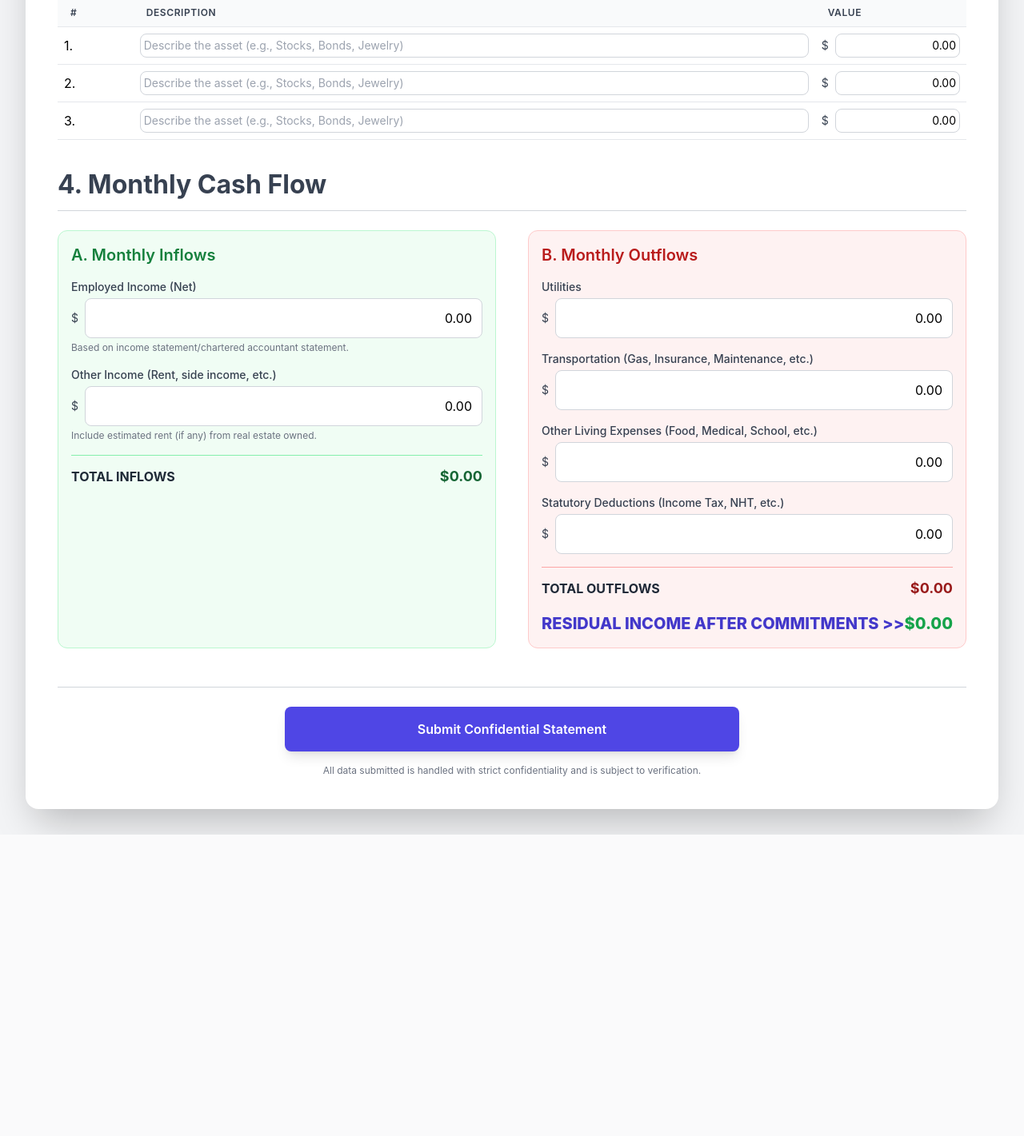
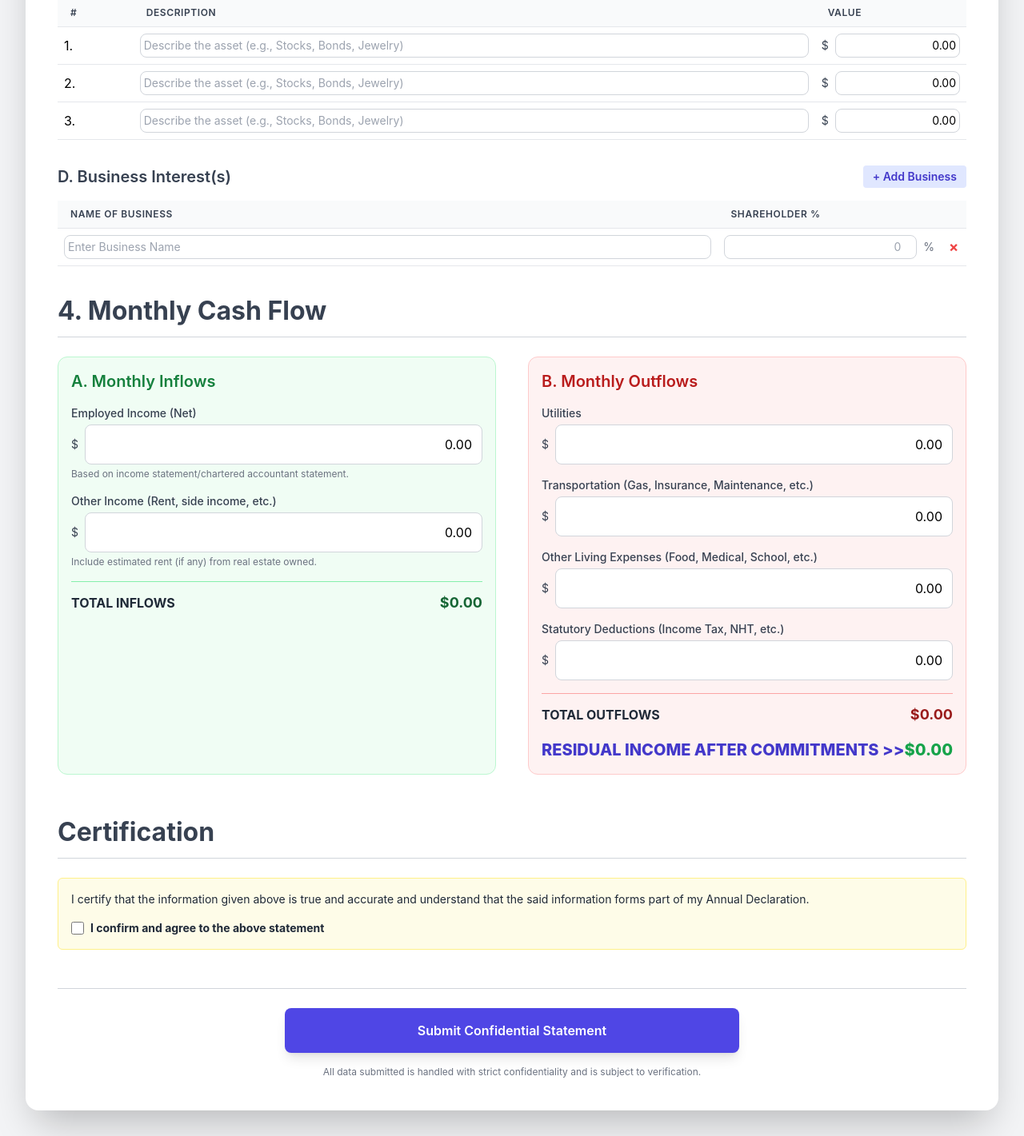
Before and after one commit to dennismachel/jng-sof, a Flask app: template templates/form.html in a window 1280 px wide. Shown: the part 1769-3190 px from the top of the page at 80% size. Before the commit the page ends 2813 px from the top, so only its background shows below. Run offline with Flask 3, Linux system fonts and the light colour scheme; the template is opened without the code that fills it, so the values that code supplies are empty; some libraries are stand-ins or nearby versions.

Commit message:
update FORM with Business

```diff
--- a/app.py
+++ b/app.py
@@ -121,6 +121,7 @@ CREATE TABLE IF NOT EXISTS StatementOfAffairs (
     total_outflows DOUBLE PRECISION,
     residual_income DOUBLE PRECISION,
     submission_year INTEGER,
+    business_interests_schedule JSONB,
     pdf_file_path TEXT
 );
 
@@ -569,8 +570,18 @@ def submit():
         motor_vehicle_schedule_json = json.dumps(motor_vehicle_schedule_list)
         real_estate_schedule_json = json.dumps(real_estate_schedule_list)
         other_non_cash_assets_schedule_json = json.dumps(other_non_cash_assets_schedule_list)
-
-
+        business_names = request.form.getlist('business_name[]')
+        business_percentages = request.form.getlist('business_percentage[]')
+        #business interests
+        business_interests_schedule_list = []
+        # Zip them together to create objects
+        for name, pct in zip(business_names, business_percentages):
+            if name.strip(): # Only save if a name was entered
+                business_interests_schedule_list.append({
+                    "name": name,
+                    "percentage": safe_float(pct)
+                })
+        business_interests_schedule_json = json.dumps(business_interests_schedule_list)
         # --- 3. INCOME & EXPENSES (Section 3) ---
 
         employed_income_net = safe_float(data.get('employed_income_net'))
@@ -610,6 +621,7 @@ def submit():
             'total_inflows': total_inflows,
             'total_outflows': total_outflows,
             'residual_income': residual_income,
+            'business_interests': business_interests_schedule_list,
             'assets': [
                 ('Real Estate', real_estate_summary),
                 ('Motor Vehicles', motor_vehicles_summary),
@@ -675,6 +687,7 @@ def submit():
                     loan_real_estate, loan_motor_vehicles, loan_furniture_equipment, current_account_overdraft,
                     other_loans_payable, other_liabilities_not_described, total_liabilities, net_worth,
                     motor_vehicle_schedule, real_estate_schedule, other_non_cash_assets_schedule,
+                    business_interests_schedule, -- <--- ADDED COLUMN
                     employed_income_net, utilities_expense, transportation_expense, other_living_expense,
                     other_income, statutory_deductions, total_inflows, total_outflows, residual_income, pdf_file_path, submission_year
                 ) VALUES (
@@ -682,6 +695,7 @@ def submit():
                     %s, %s, %s, %s, %s, %s, %s, %s, %s, %s,
                     %s, %s, %s, %s, %s, %s, %s, %s,
                     %s::jsonb, %s::jsonb, %s::jsonb,
+                    %s::jsonb, -- <--- ADDED VALUE
                     %s, %s, %s, %s, %s, %s, %s, %s, %s, %s, %s
                 )
             """, (
@@ -691,6 +705,7 @@ def submit():
                 loan_real_estate, loan_motor_vehicles, loan_furniture_equipment, current_account_overdraft,
                 other_loans_payable, other_liabilities_not_described, total_liabilities, net_worth,
                 motor_vehicle_schedule_json, real_estate_schedule_json, other_non_cash_assets_schedule_json,
+                business_interests_schedule_json, # <--- ADDED PARAM
                 employed_income_net, utilities_expense, transportation_expense, other_living_expense,
                 other_income, statutory_deductions, total_inflows, total_outflows, residual_income, pdf_gcs_path, current_year
             ))
--- a/templates/form.html
+++ b/templates/form.html
@@ -289,6 +289,26 @@
                     </div>
                 </div>
             </div>
+             <!-- D. Business/Shareholding Interests-->
+            <div class="mb-8">
+                    <div class="flex justify-between items-center mb-4">
+                        <h3 class="text-xl font-semibold text-gray-700">D. Business Interest(s)</h3>
+                        <button type="button" onclick="addBusinessRow()" class="px-3 py-1 bg-indigo-100 text-indigo-700 rounded hover:bg-indigo-200 text-sm font-semibold transition">+ Add Business</button>
+                    </div>
+                    <div class="overflow-x-auto">
+                        <table class="min-w-full divide-y divide-gray-200" id="business_table">
+                            <thead>
+                                <tr>
+                                    <th class="table-header w-3/4">Name of Business</th>
+                                    <th class="table-header w-1/4">Shareholder %</th>
+                                    <th class="table-header w-10"></th>
+                                </tr>
+                            </thead>
+                            <tbody>
+                                </tbody>
+                        </table>
+                    </div>
+                </div>
 
             <!-- SECTION 4: CASH FLOW (INCOME & EXPENSES) -->
             <h2 class="section-header">4. Monthly Cash Flow</h2>
@@ -369,7 +389,28 @@
                     </div>
                 </div>
             </div>
+            <div class="mt-12">
+                <h2 class="section-header">Certification</h2>
 
+                <div class="bg-yellow-50 border border-yellow-200 rounded-md p-4">
+                    <p class="text-gray-800 text-sm mb-4">
+                        I certify that the information given above is true and accurate and understand that the said information forms part of my Annual Declaration.
+                    </p>
+
+                    <div class="flex items-center">
+                        <input
+                            type="checkbox"
+                            id="certification_check"
+                            name="certification"
+                            required
+                            class="h-4 w-4 text-indigo-600 border-gray-300 rounded focus:ring-indigo-500"
+                        >
+                        <label for="certification_check" class="ml-2 block text-sm font-bold text-gray-800">
+                            I confirm and agree to the above statement
+                        </label>
+                    </div>
+                </div>
+            </div>
             <!-- SUBMISSION BUTTON -->
             <div class="mt-12 pt-6 border-t border-gray-300 text-center">
                 <button type="submit" class="w-full sm:w-1/2 px-8 py-4 bg-indigo-600 text-white font-semibold rounded-lg shadow-lg hover:bg-indigo-700 transition duration-200 focus:outline-none focus:ring-4 focus:ring-indigo-300">
@@ -550,5 +591,34 @@
         }
     }
 </script>
+<!--JS for Business Interests-->
+<script>
+        function addBusinessRow() {
+            const tbody = document.querySelector('#business_table tbody');
+            const tr = document.createElement('tr');
+            tr.innerHTML = `
+                <td class="table-cell">
+                    <input type="text" name="business_name[]" class="input-field p-1 text-sm" placeholder="Enter Business Name" required>
+                </td>
+                <td class="table-cell">
+                    <div class="flex items-center">
+                        <input type="number" step="0.01" name="business_percentage[]" class="input-field p-1 text-sm text-right" placeholder="0" min="0" max="100">
+                        <span class="ml-2 text-sm text-gray-500">%</span>
+                    </div>
+                </td>
+                <td class="table-cell text-center">
+                    <button type="button" onclick="this.closest('tr').remove()" class="text-red-500 hover:text-red-700 font-bold text-lg" title="Remove">&times;</button>
+                </td>
+            `;
+            tbody.appendChild(tr);
+        }
+
+        // Add one empty row by default on load
+        document.addEventListener('DOMContentLoaded', () => {
+            if(document.querySelector('#business_table tbody').children.length === 0) {
+                addBusinessRow();
+            }
+        });
+    </script>
 </body>
 </html>
```
Also changed, not shown: templates/pdf_template.html (+22 -0 lines).
